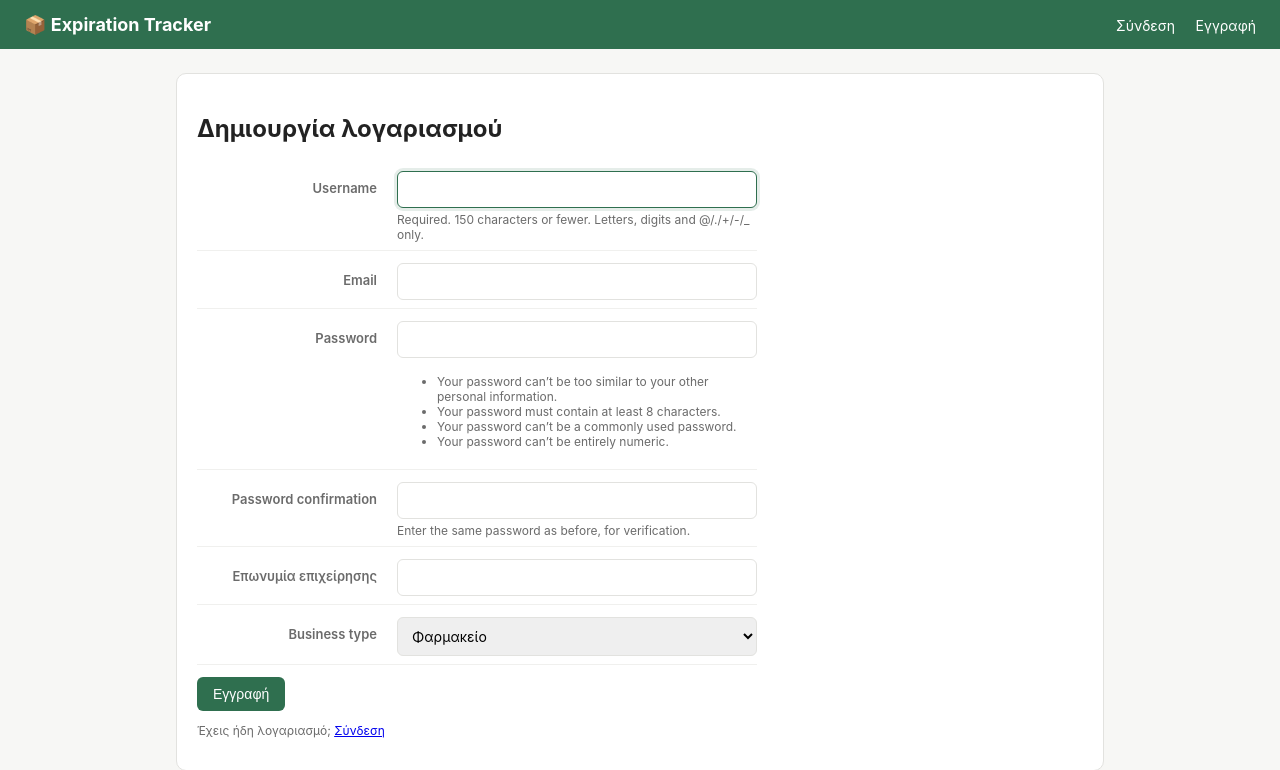
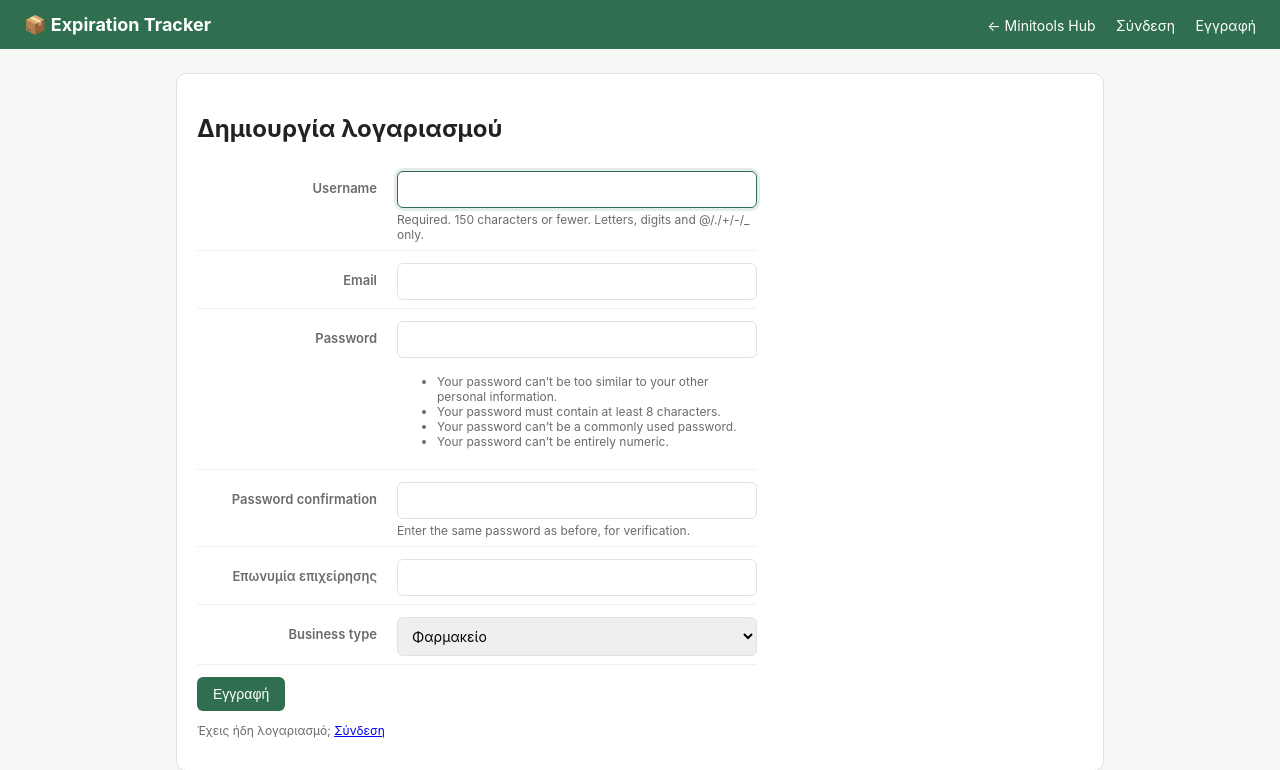
Before and after one commit to jimc4rry/mini-tools, a Django app: page /expiration-tracker/signup/ in a window 1280 px wide. Shown: the top 770 px of the page. Run offline with Django 5.2, Linux system fonts and the light colour scheme.

Commit message:
Add a Minitools Hub link to the Expiration Tracker navbar
Lets users get back to the hub landing page without using the
browser back button, from any tracker page (logged in or not).

Co-Authored-By: Claude Sonnet 5 <noreply@anthropic.com>

```diff
--- a/apps/tracker/templates/tracker/base.html
+++ b/apps/tracker/templates/tracker/base.html
@@ -85,6 +85,7 @@
 <nav>
   <p class="brand">📦 Expiration Tracker</p>
   <div>
+    <a href="{% url 'core:home' %}">&larr; Minitools Hub</a>
     {% if user.is_authenticated %}
       <a href="{% url 'dashboard' %}">Dashboard</a>
       <a href="{% url 'category_list' %}">Κατηγορίες</a>
```
